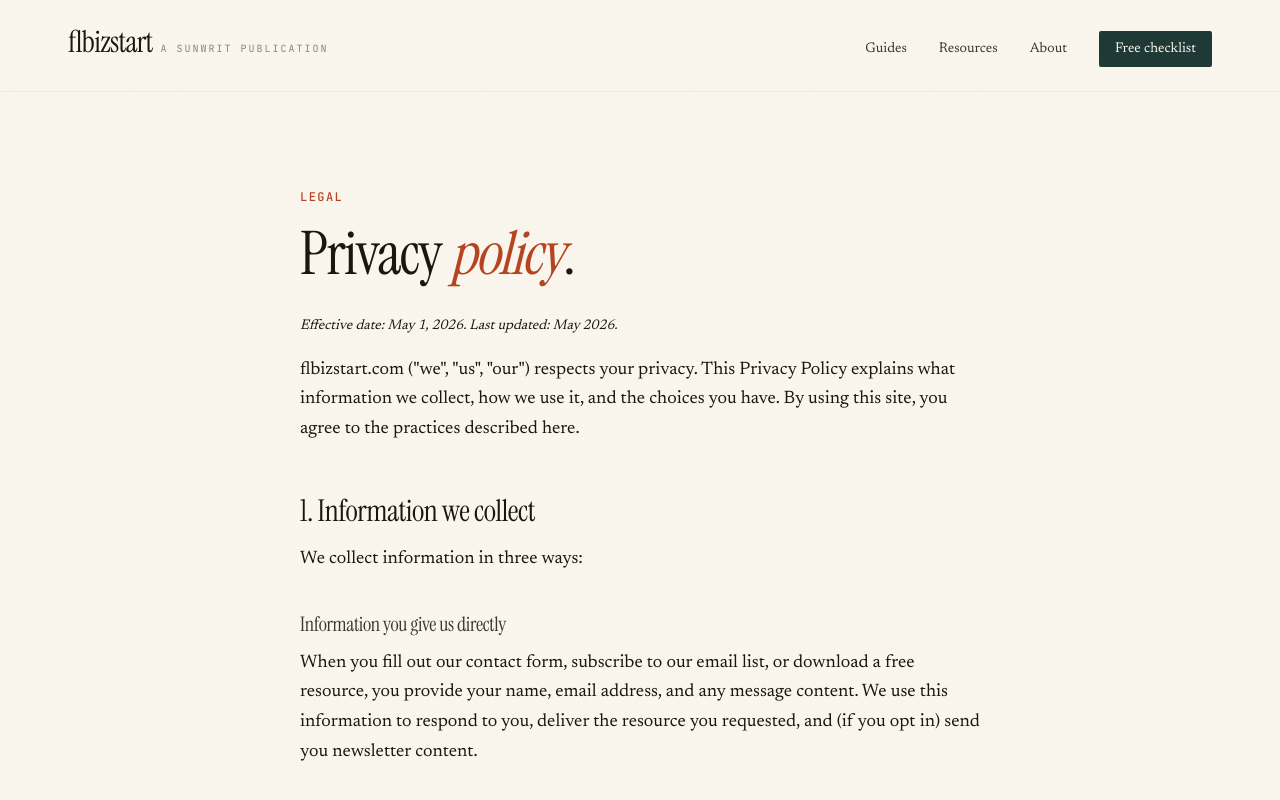
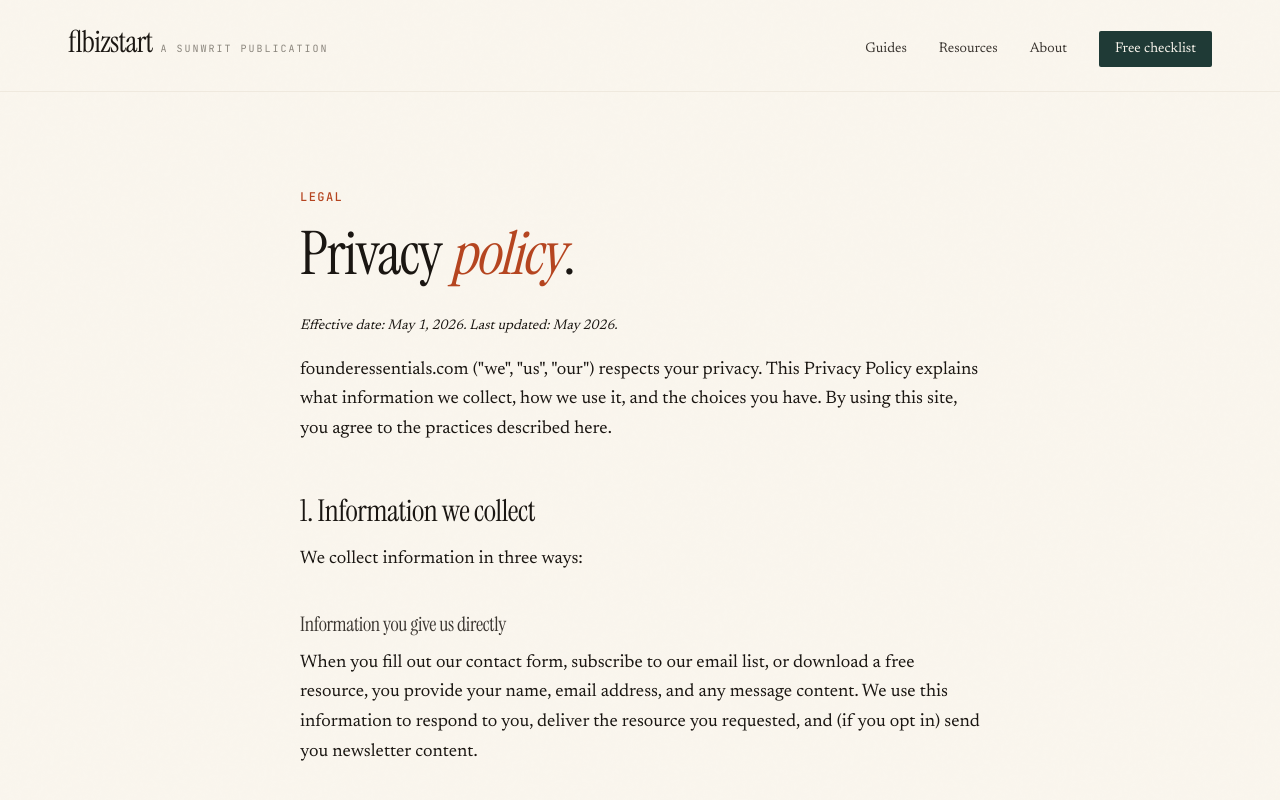
Before and after one commit to R812-coder/founderessentials, a Next.js app in the folder flbizstart/: page /privacy in a window 1280 px wide. Shown: the top 800 px of the page. Built offline with nearby package versions, Linux system fonts and the light colour scheme; no server answers.

Commit message:
Update page.tsx

```diff
--- a/flbizstart/src/app/privacy/page.tsx
+++ b/flbizstart/src/app/privacy/page.tsx
@@ -4,7 +4,7 @@ import Link from 'next/link';
 export const metadata: Metadata = {
   title: 'Privacy Policy',
   description:
-    'How flbizstart collects, uses, and protects your information.',
+    'How founderessentials collects, uses, and protects your information.',
 };
 
 export default function PrivacyPage() {
@@ -22,7 +22,7 @@ export default function PrivacyPage() {
           </p>
 
           <p>
-            flbizstart.com ("we", "us", "our") respects your privacy. This Privacy Policy explains what information we collect, how we use it, and the choices you have. By using this site, you agree to the practices described here.
+            founderessentials.com ("we", "us", "our") respects your privacy. This Privacy Policy explains what information we collect, how we use it, and the choices you have. By using this site, you agree to the practices described here.
           </p>
 
           <h2>1. Information we collect</h2>
```
